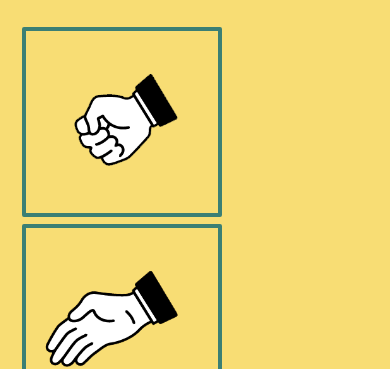
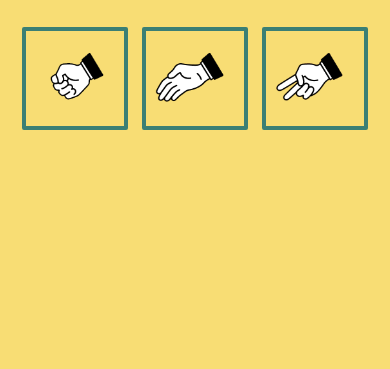
Before and after one commit to akosman/akosman.github.io, a plain HTML site: page index.html in a window 390 px wide. Shown: the part 758-1127 px from the top of the page. After the commit the page ends 910 px from the top, so only its background shows below. Drawn offline with Linux system fonts and the light colour scheme.

Commit message:
added medi-query for mobile

```diff
--- a/style.css
+++ b/style.css
@@ -79,3 +79,12 @@ header{
     cursor: pointer;
     background: #004735;
 }
+
+@media (max-width: 600px) {
+    .choices{
+        display: flex;
+    }
+    .choice{
+        width: 33%;
+    }
+  }
```
